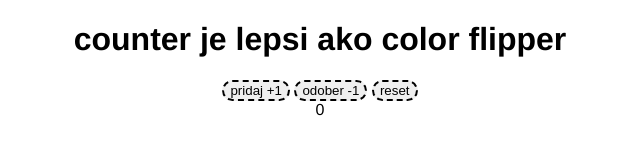
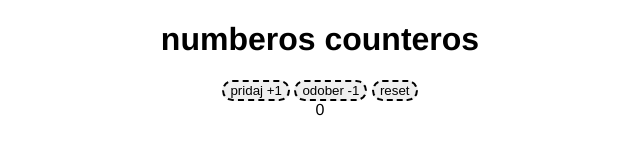
Before and after one commit to denari017/number-clicker, a plain HTML site: page index.html in a window 1280 px wide. Shown: the whole page, without its empty margins (320-960 px from the left). Drawn offline with Linux system fonts and the light colour scheme.

Commit message:
Update index.html

```diff
--- a/index.html
+++ b/index.html
@@ -9,7 +9,7 @@
 </head>
 <body>
     <div id="container">
-        <h1 id="text">counter je lepsi ako color flipper</h1>
+        <h1 id="text">numberos counteros</h1>
 
         <div id="buttoni">
             <button id="buttonPlus">pridaj +1</button>
```
